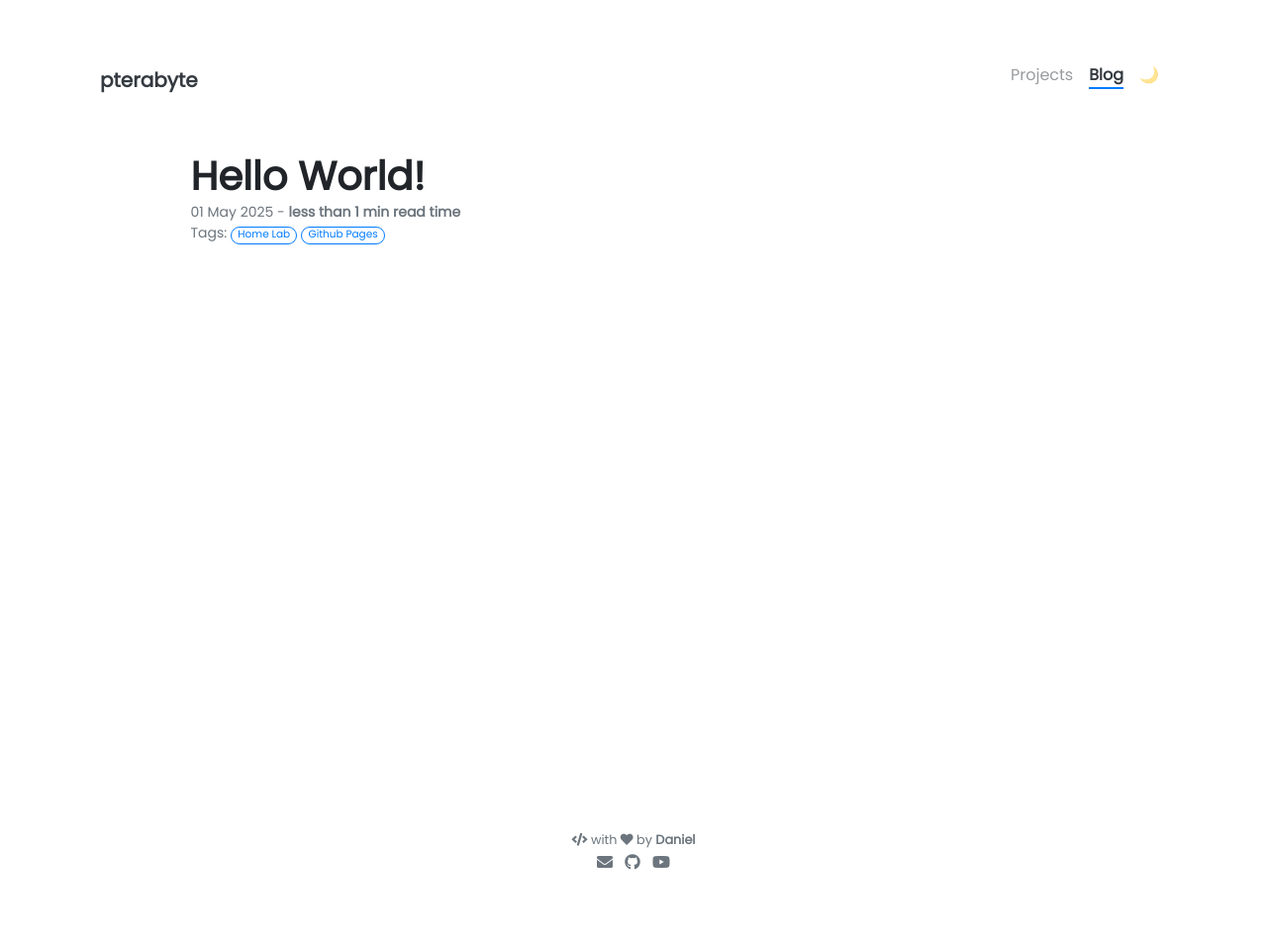
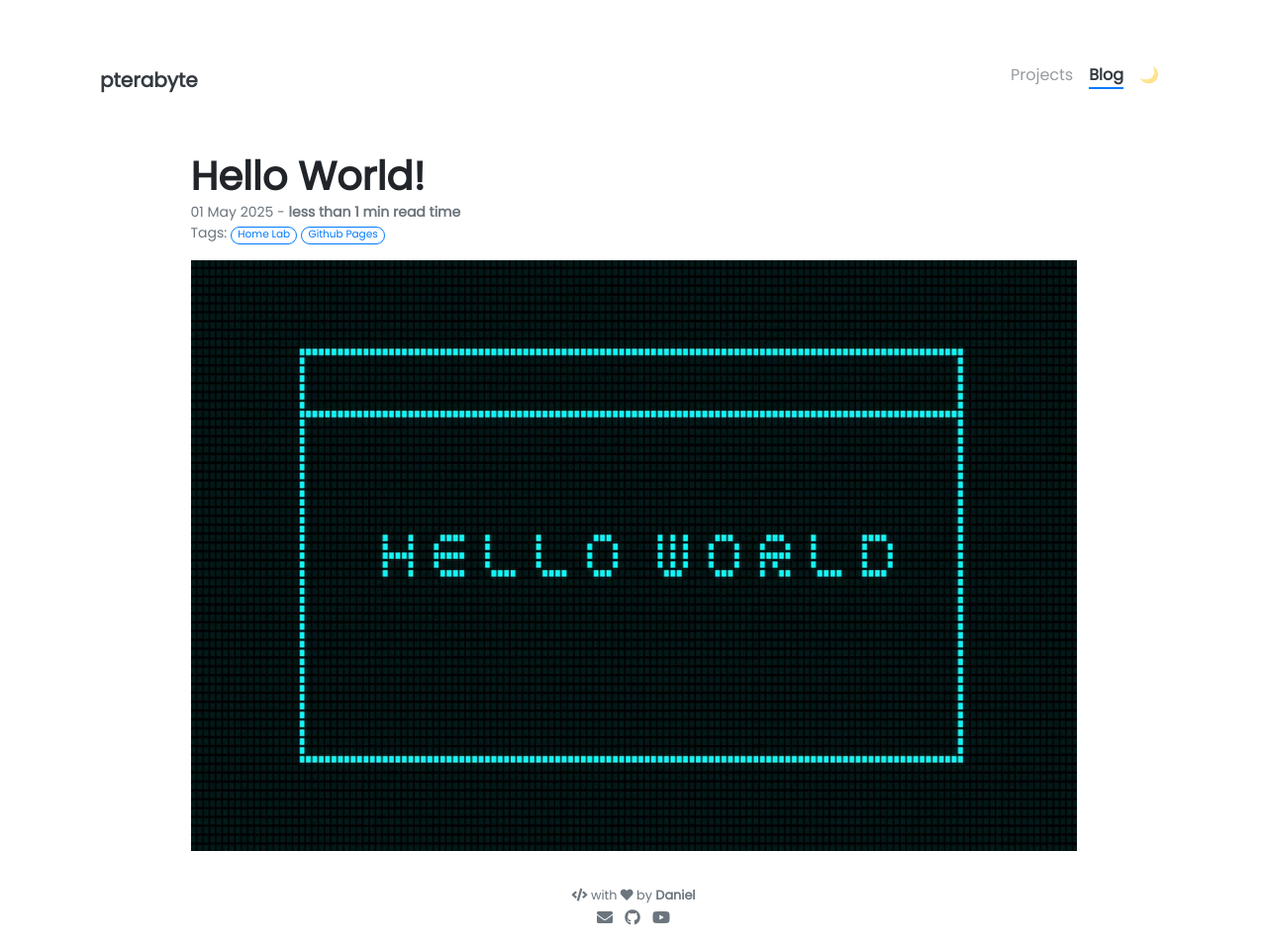
Before and after one commit to pterabyte-dev/pterabyte-dev.github.io, a Jekyll site: the page built from _posts/2025-05-01-Hello-World!/2025-05-01-Hello-World!.md, in a window 1280 px wide. Shown: the whole page at 99% size. Built offline with Jekyll 4.4.1, drawn with Linux system fonts in a browser that asks for light colours; our own code applies the rules of GitHub Pages for plain Markdown files; before the commit the page ends 900 px from its top, so only the background shows below that.

Commit message:
Add files via upload

```diff
--- a/_posts/2025-05-01-Hello-World!/2025-05-01-Hello-World!.md
+++ b/_posts/2025-05-01-Hello-World!/2025-05-01-Hello-World!.md
@@ -4,4 +4,4 @@
  description: Look at that, a new site where I can share my configurations, testing, and thoughts on different topic relating to Docker, TrueNAS, networking, and home lab in general
 ---
 
-![](img/heroimg.png)
+![](https://raw.githubusercontent.com/pterabyte-dev/pterabyte-dev.github.io/refs/heads/main/_posts/2025-05-01-Hello-World!/img/heroimg.png)
```
